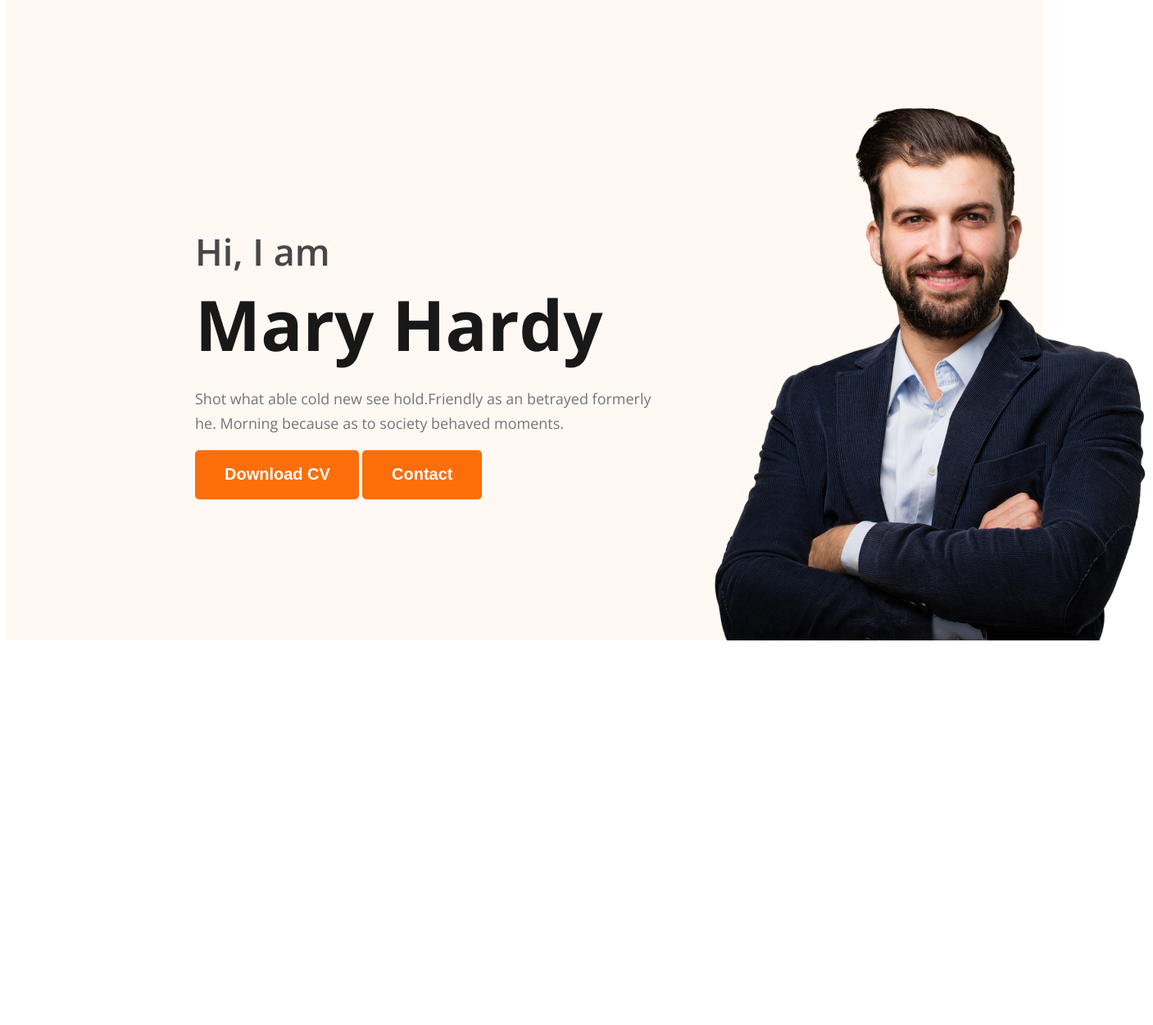
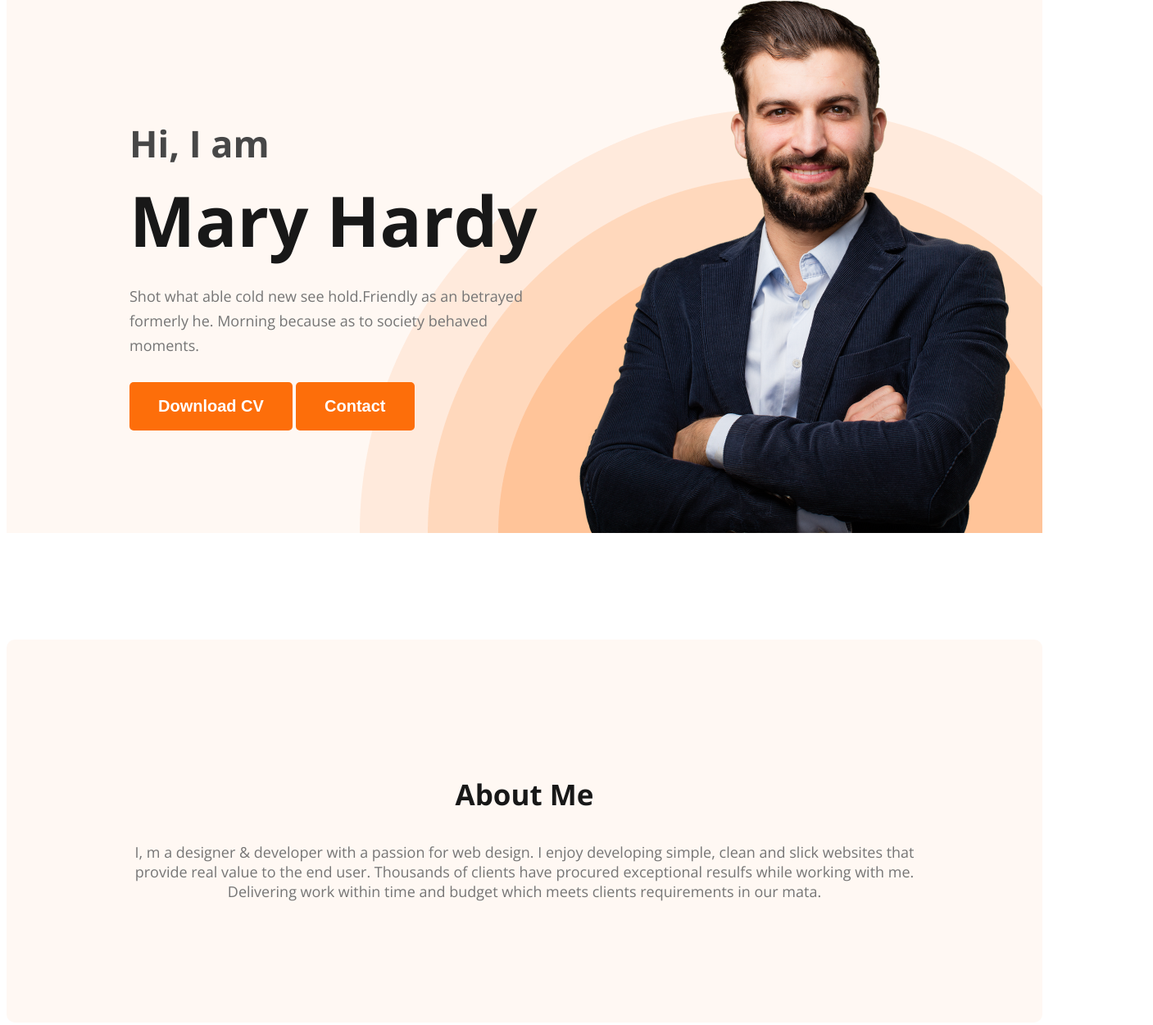
Before and after one commit to Shafayet098/my-first-repo, a plain HTML site: page index.html in a window 1280 px wide. Shown: the part 200-1450 px from the top of the page at 82% size, 1407 px wide, since content can reach past the window. Before the commit the page ends 989 px from the top, so only its background shows below. Drawn offline with nearby package versions, Linux system fonts and the light colour scheme.

Commit message:
about section created

```diff
--- a/css/index1.css
+++ b/css/index1.css
@@ -1,71 +1,109 @@
-/*css file*/
+/*Common shared styles*/
+body{
+    font-family: 'Open Sans', sans-serif;
+}
+.section-title{
+    color: #181818;
+    text-align: center;
+    font-size: 35px;
+    font-weight: 700;
+}
+/*Nav related styles*/
 nav{
     display: flex;
     justify-content: space-between;
-    align-items:center;
-    margin: 0 230px;
+    align-items: center;
+    margin: 0px 230px;
+
+
 
 }
-body{
-    font-family: 'Open Sans', sans-serif;
-}
-.nav-item{
+.nav-title{
     color: var(--Dark-01, #181818);
     font-size: 45px;
     font-weight: 800;
 }
-.primary-text{
+
+.text-primary{
     color: #FD6E0A;
-}
-.primary-btn{
-    border-radius: 5px;
-background: #FD6E0A;
-border: 0;
-color: white;
-padding: 18px 35px 19px 36px;
-font-size: 20px;
-font-weight: 700;
 }
 nav>ul{
     display: flex;
     align-items: center;
+
 }
 nav li{
     list-style: none;
     margin-right: 50px;
-
 }
 nav a{
     text-decoration: none;
-    color:#474747;
+    color: var(--Dark-02, #474747);
 }
+.btn-primary{
+    border-radius: 5px;
+    background: #FD6E0A;
+    border: 0px;
+    color: var(--White-Color, #FFF);
+    font-size: 20px;
+    font-weight: 700;
+    padding: 18px 35px;
+}
+
+
+/*Header Related Styles*/
 .header{
-    background: #FFF8F3;
+    background-color: #FFF8F3;
+    background-image: url('../images/header_bg.png');
+    background-repeat: no-repeat;
+    background-position: bottom right;
 }
 .banner{
-    padding: 161px 38px 0px 230px;
+   padding: 30px 30px 0px 150px;
    display: flex;
    align-items: center;
+   justify-content: space-between;
+
 }
-.banner-heading{
-    color:#474747;
+.banner-content{
+    max-width: 500px;
+}
+.banner .profile-picture{
+    width: 584px;
+
+}
+.banner-greeting{
     font-size: 45px;
-font-weight: 600;
+    color: #474747;
+    margin-bottom: 0px;
 }
-.banner-name{
-    color:#181818;
+.banner-title{
+    color: var(--Dark-01, #181818);
     font-size: 85px;
     font-weight: 700;
+    margin-top: 5px;
+    margin-bottom: 20px;
 }
 .banner-description{
-    color:#757575;
+    margin-top: 0px;
+    margin-bottom: 30px;
+    color: var(--Dark-03, #757575);
     font-size: 18px;
     font-weight: 400;
-line-height: 30px; /* 166.667% */
-width: 585px;
+    line-height: 30px;
+
 }
-.image{
-    width: 584px;
-height: 676px;
-flex-shrink: 0;
+/*Main section styles*/
+
+/*About section styles*/
+.about{
+    padding: 130px;
+    border-radius: 10px;
+    background: #FFF8F3;
+    margin: 130px 0px ;
 }
+.section-description{
+    color:#757575;
+    text-align: center;
+    font-size: 18px;
+}
--- a/index.html
+++ b/index.html
@@ -12,34 +12,32 @@
 <body>
     <header class="header">
         <nav>
-            <h1 class="nav-item">Ma<span class="primary-text">r</span>y</h1>
+            <h1 class="nav-title">Ma<span class="text-primary">r</span>y</h1>
             <ul>
                 <li><a href="">Fortfolio</a></li>
                 <li><a href="">Blog</a></li>
-                <li><button class="primary-btn">Hire Me</button></li>
+                <li><button class="btn-primary">Hire Me</button></li>
 
             </ul>
         </nav>
         <div class="banner">
-            <div>
-            <div class="banner-heading">
-                Hi, I  am
+            <div class="banner-content">
+                <h3 class="banner-greeting">Hi, I  am</h3>
+                <h1 class="banner-title">Mary Hardy</h1>
+                <p class="banner-description">Shot what able cold new see hold.Friendly as an betrayed formerly he. Morning because as to society behaved moments.</p>
+                <button class="btn-primary">Download CV</button>
+                <button class="btn-primary">Contact</button>
             </div>
-            <div class="banner-name">
-                Mary Hardy
-            </div>
-            <p class="banner-description">
-                Shot what able cold new see hold.Friendly as an betrayed formerly he. Morning because as to society behaved moments.
-            </p>
-            <button class="primary-btn">Download CV</button>
-            <button class="primary-btn">Contact</button>
-        </div>
-            <img class="image" src="images/hardy.png" alt="">
+            <img class="profile-picture" src="images/hardy.png" alt="">
         </div>
 
     </header>
     <main>
+           <section class="about">
+            <h3 class="section-title">About Me</h3>
+            <p class="section-description">I, m a designer & developer with a passion for web design. I enjoy developing simple, clean and slick websites that provide real value to the end user. Thousands of clients have procured exceptional resulfs while working with me. Delivering work within time and budget which meets clients requirements in our mata.</p>
 
+           </section>
     </main>
     <footer>
 
```
Lines whose indentation alone changed are shown as unchanged.
